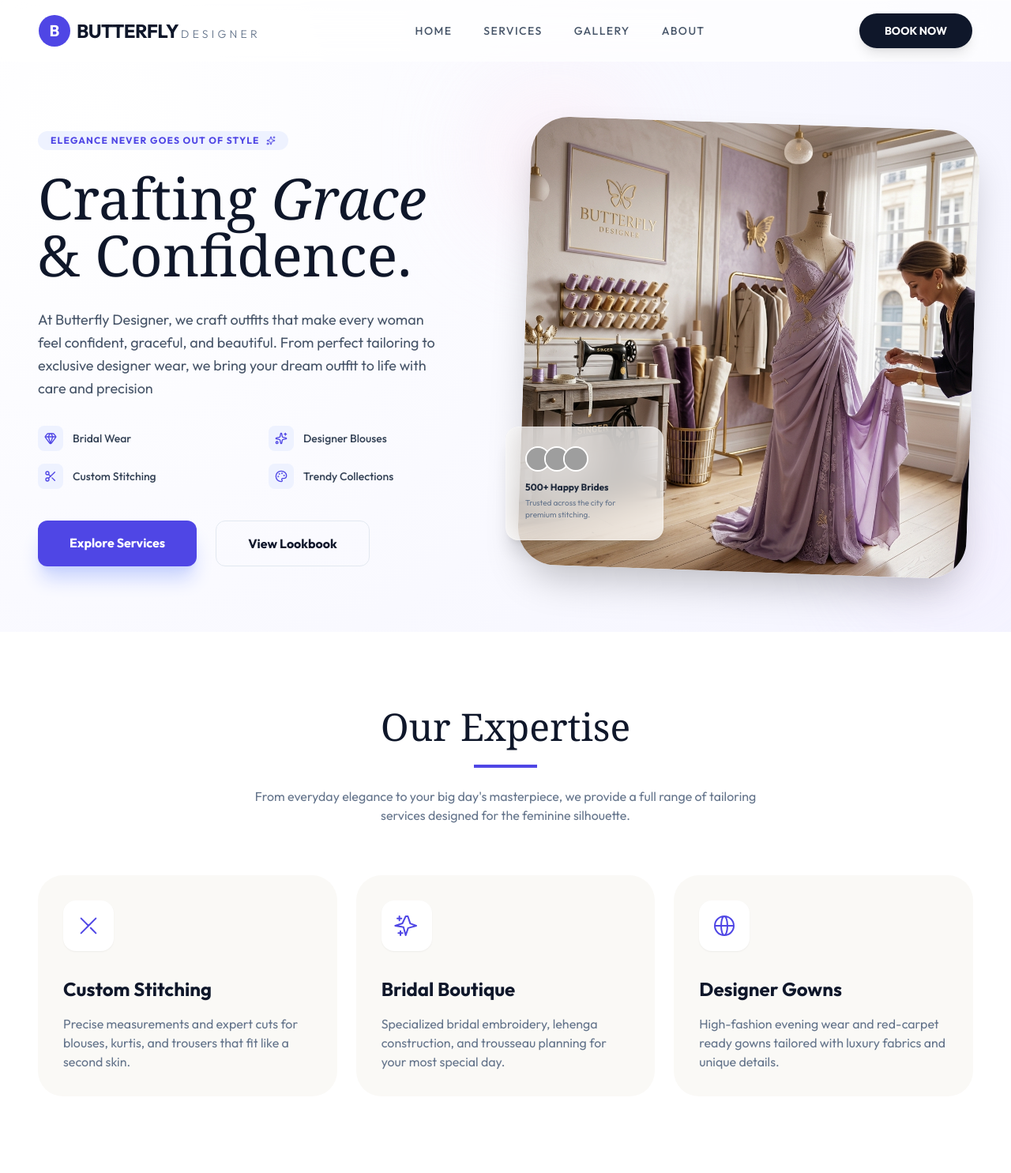
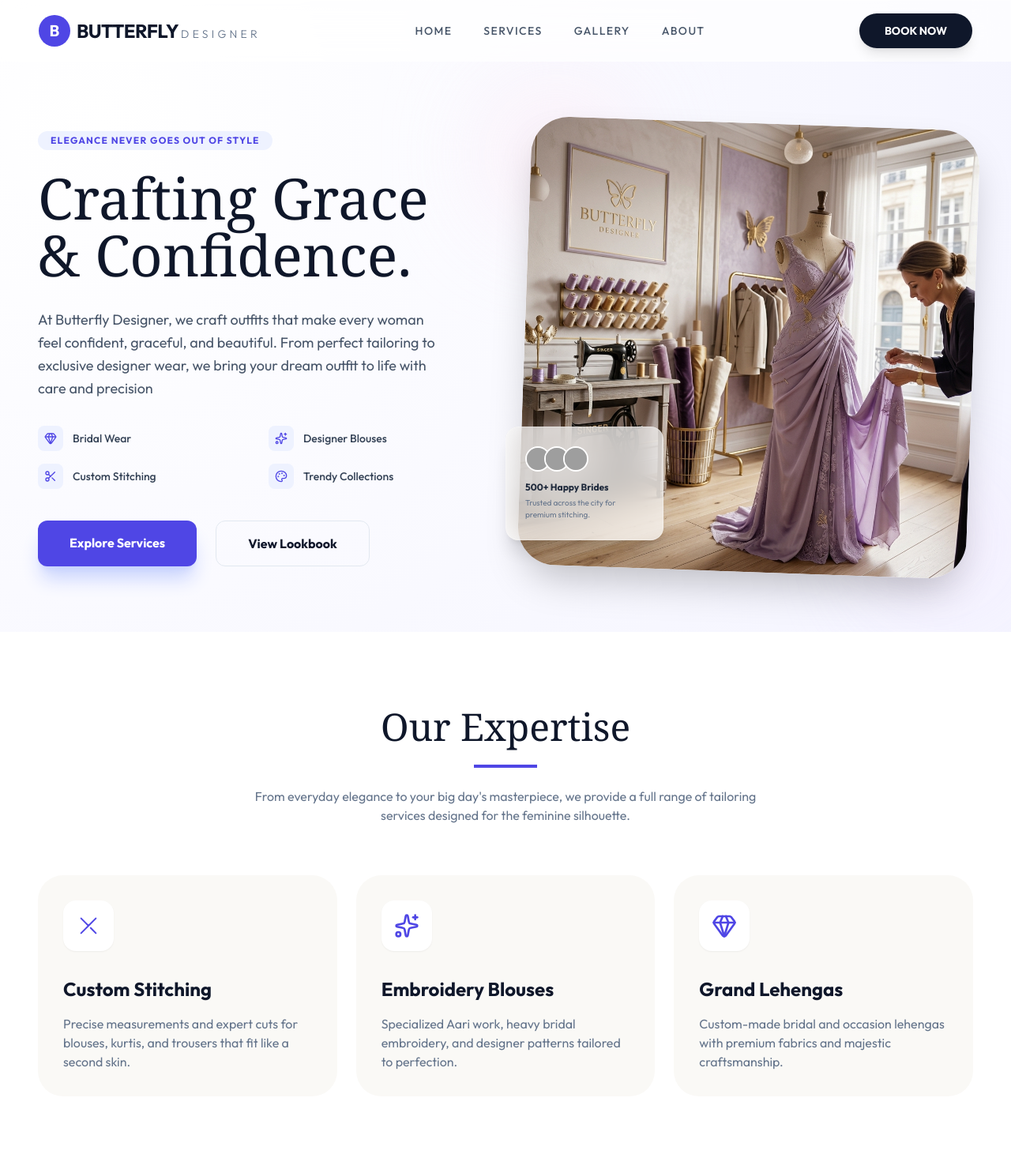
Before and after one commit to Jas2005-ct/Butterfly_designer, a Django app: page / in a window 1280 px wide. Shown: the top 1485 px of the page at 79% size. Run offline with Django 5.2, Linux system fonts and the light colour scheme; data that the repository does not hold is empty; some libraries are stand-ins or nearby versions; some web fonts are replaced; grey boxes are pictures that could not be loaded.

Commit message:
feat: implement home page view and base template with Tailwind styling

```diff
--- a/butterfly_designer/butterfly_landing_page/views.py
+++ b/butterfly_designer/butterfly_landing_page/views.py
@@ -8,7 +8,8 @@ def home(request):
     about=About.objects.first()
     employee=Employee.objects.all().order_by('-experience')
     reviews=CustomerReview.objects.all().order_by('-created_at')[:8]
-    items = Items.objects.all()[:5]
+    items = Items.objects.all().order_by('-id')[:8]
+    hero_image = Items.objects.filter(name__icontains='bridal saree').first()
     employee_det = []
     for i in employee:
         employee_det.append({
@@ -24,6 +25,7 @@ def home(request):
         'employees':employee_det,
         'reviews': reviews,
         'items': items,
+        'hero_image': hero_image,
     }
     return render(request, 'home.html', context)
 
--- a/butterfly_designer/templates/home.html
+++ b/butterfly_designer/templates/home.html
@@ -7,8 +7,10 @@
     <meta charset="UTF-8">
     <meta name="viewport" content="width=device-width, initial-scale=1.0">
     <title>Butterfly Designer | Premium Women's Tailoring & Bridal Boutique</title>
-    <meta name="description" content="Butterfly Designer offers bespoke tailoring, bridal wear, and designer blouses in Tamil Nadu. Experience elegance and precision in every stitch.">
-    <meta name="keywords" content="boutique, tailoring, bridal wear, designer blouses, Tamil Nadu fashion, bespoke women's wear">
+    <meta name="description"
+        content="Butterfly Designer offers bespoke tailoring, bridal wear, and designer blouses in Tamil Nadu. Experience elegance and precision in every stitch.">
+    <meta name="keywords"
+        content="boutique, tailoring, bridal wear, designer blouses, Tamil Nadu fashion, bespoke women's wear">
 
     <!-- Open Graph for Social Media -->
     <meta property="og:title" content="Butterfly Designer | Premium Women's Tailoring">
@@ -61,10 +63,10 @@
                 <span
                     class="inline-flex items-center space-x-2 px-4 py-1 rounded-full bg-indigo-50 text-indigo-600 font-bold text-xs uppercase tracking-widest mb-6">
                     <span>Elegance never goes out of style</span>
-                    <i data-lucide="sparkles" class="w-3 h-3"></i>
+                    <!-- <i data-lucide="sparkles" class="w-3 h-3"></i> -->
                 </span>
                 <h1 class="text-5xl md:text-7xl font-serif leading-tight mb-8">
-                    Crafting <span class="italic font-light">Grace</span> <br> & Confidence.
+                    Crafting <span class=" font-light">Grace</span> <br> & Confidence.
                 </h1>
                 <p class="text-lg text-slate-600 mb-8 max-w-lg leading-relaxed">
                     At Butterfly Designer, we craft outfits that make every woman feel confident, graceful, and
@@ -121,7 +123,8 @@
                 </div>
                 <div
                     class="rounded-[3rem] overflow-hidden shadow-2xl transform rotate-2 hover:rotate-0 transition-all duration-700">
-                    <img src="{% static 'images/hero.png' %}" alt="Designer Atelier" class="w-full h-auto"
+                    <img src="{% if hero_image %}{{ hero_image.image.url }}{% else %}{% static 'images/hero.png' %}{% endif %}"
+                        alt="Butterfly Designer Masterpiece" class="w-full h-auto object-cover"
                         onerror="this.src='https://images.unsplash.com/photo-1558603668-6570496b66f8?auto=format&fit=crop&q=80'">
                 </div>
                 <!-- Floating Info Box -->
@@ -175,19 +178,15 @@
                     class="flex-none w-72 md:w-auto snap-start group p-8 rounded-[2rem] bg-[#FAF9F6] hover:bg-indigo-600 transition-all duration-500 cursor-pointer">
                     <div
                         class="w-14 h-14 md:w-16 md:h-16 bg-white rounded-2xl flex items-center justify-center mb-6 md:mb-8 shadow-sm group-hover:rotate-12 transition-all">
-                        <svg class="w-7 h-7 md:w-8 md:h-8 text-indigo-600" fill="none" stroke="currentColor"
-                            viewBox="0 0 24 24">
-                            <path stroke-linecap="round" stroke-linejoin="round" stroke-width="1.5"
-                                d="M5 3v4M3 5h4M6 17v4m-2-2h4m5-16l2.286 6.857L21 12l-7.714 2.143L11 21l-2.143-7.714L1 12l6.857-2.286L11 3z" />
-                        </svg>
+                        <i data-lucide="sparkles" class="w-7 h-7 md:w-8 md:h-8 text-indigo-600"></i>
                     </div>
                     <h3
                         class="text-xl md:text-2xl font-heading font-bold mb-4 group-hover:text-white transition-colors">
-                        Bridal
-                        Boutique</h3>
+                        Embroidery
+                        Blouses</h3>
                     <p class="text-sm md:text-base text-slate-500 group-hover:text-indigo-100 transition-colors">
-                        Specialized bridal
-                        embroidery, lehenga construction, and trousseau planning for your most special day.</p>
+                        Specialized Aari work, heavy bridal embroidery, and designer patterns tailored to perfection.
+                    </p>
                 </div>
 
                 <!-- Service 3 -->
@@ -195,19 +194,14 @@
                     class="flex-none w-72 md:w-auto snap-start group p-8 rounded-[2rem] bg-[#FAF9F6] hover:bg-indigo-600 transition-all duration-500 cursor-pointer">
                     <div
                         class="w-14 h-14 md:w-16 md:h-16 bg-white rounded-2xl flex items-center justify-center mb-6 md:mb-8 shadow-sm group-hover:rotate-12 transition-all">
-                        <svg class="w-7 h-7 md:w-8 md:h-8 text-indigo-600" fill="none" stroke="currentColor"
-                            viewBox="0 0 24 24">
-                            <path stroke-linecap="round" stroke-linejoin="round" stroke-width="1.5"
-                                d="M21 12a9 9 0 01-9 9m9-9a9 9 0 00-9-9m9 9H3m9 9a9 9 0 01-9-9m9 9c1.657 0 3-4.03 3-9s-1.343-9-3-9m0 18c-1.657 0-3-4.03-3-9s1.343-9 3-9m-9 9a9 9 0 019-9" />
-                        </svg>
+                        <i data-lucide="gem" class="w-7 h-7 md:w-8 md:h-8 text-indigo-600"></i>
                     </div>
                     <h3
                         class="text-xl md:text-2xl font-heading font-bold mb-4 group-hover:text-white transition-colors">
-                        Designer
-                        Gowns</h3>
+                        Grand
+                        Lehengas</h3>
                     <p class="text-sm md:text-base text-slate-500 group-hover:text-indigo-100 transition-colors">
-                        High-fashion evening wear
-                        and red-carpet ready gowns tailored with luxury fabrics and unique details.</p>
+                        Custom-made bridal and occasion lehengas with premium fabrics and majestic craftsmanship.</p>
                 </div>
             </div>
         </div>
@@ -342,8 +336,8 @@
     </script>
 
     <!-- Gallery Section -->
-    <section id="gallery" class="py-24 hero-gradient">
-        <div class="container mx-auto px-6 md:px-12">
+    <section id="gallery" class="py-16 hero-gradient">
+        <div class="container mx-auto px-6 md:px-4">
             <div class="flex flex-col md:flex-row justify-between items-end mb-16">
                 <div class="max-w-xl">
                     <h2 class="text-4xl md:text-5xl font-serif mb-6">Our Lookbook</h2>
@@ -358,20 +352,22 @@
                 </div>
             </div>
 
-            <div
-                class="flex md:grid md:grid-cols-2 lg:grid-cols-4 gap-6 overflow-x-auto md:overflow-visible pb-8 md:pb-0 snap-x no-scrollbar">
+            <!-- Horizontal Runway Scroll -->
+            <div class="flex gap-6 overflow-x-auto pb-12 snap-x no-scrollbar">
                 {% for item in items %}
                 <div
-                    class="flex-none w-72 md:w-auto snap-start relative group overflow-hidden rounded-3xl h-[320px] md:h-[400px]">
+                    class="flex-none w-[260px] md:w-[350px] snap-center relative group overflow-hidden rounded-[2.5rem] h-[350px] md:h-[450px] shadow-lg">
                     <img src="{% if item.image %}{{ item.image.url }}{% else %}https://images.unsplash.com/photo-1566174053879-31528523f8ae?auto=format&fit=crop&q=80{% endif %}"
-                        class="w-full h-full object-cover transition-all duration-700 group-hover:scale-110">
+                        class="w-full h-full object-cover transition-all duration-1000 group-hover:scale-110">
                     <div
-                        class="absolute inset-0 bg-gradient-to-t from-black/80 via-black/20 to-transparent opacity-0 md:group-hover:opacity-100 transition-all duration-500 flex flex-col justify-end p-6 md:p-8">
+                        class="absolute inset-0 bg-gradient-to-t from-slate-900/90 via-slate-900/20 to-transparent opacity-80 group-hover:opacity-100 transition-opacity duration-500 flex flex-col justify-end p-8 md:p-10">
                         <span
-                            class="text-indigo-300 text-[10px] md:text-xs font-bold uppercase tracking-widest mb-1 md:mb-2">{{item.name}}
+                            class="text-indigo-300 text-xs font-bold uppercase tracking-[0.2em] mb-2 opacity-0 translate-y-4 group-hover:opacity-100 group-hover:translate-y-0 transition-all duration-700">
+                            {{item.name}}
                         </span>
-                        <h4 class="text-white text-xl md:text-2xl font-serif">{{item.name}}</h4>
-                        <p class="text-white/70 text-xs md:text-sm mt-1 md:mt-2">{{item.price}}</p>
+                        <h4
+                            class="text-white text-2xl md:text-3xl font-serif translate-y-4 group-hover:translate-y-0 transition-all duration-700 delay-100">
+                            {{item.name}}</h4>
                     </div>
                 </div>
                 {% empty %}
```
